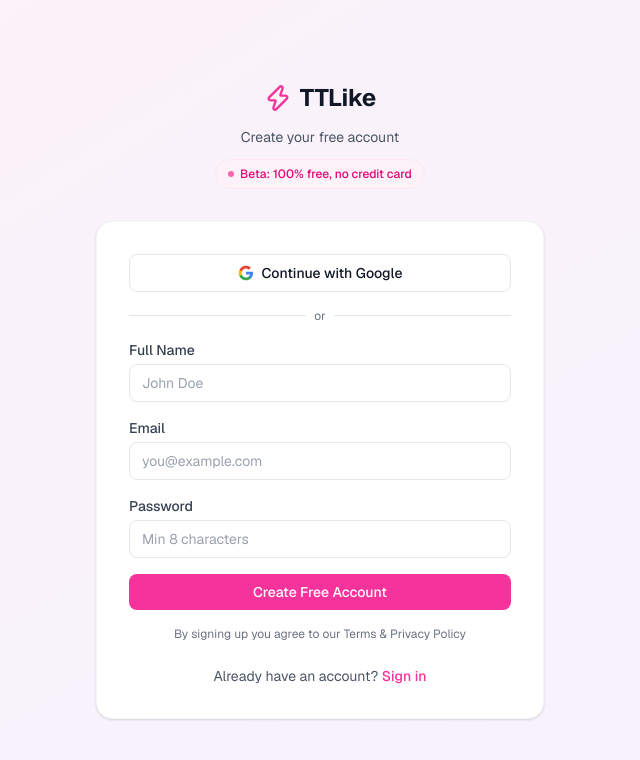
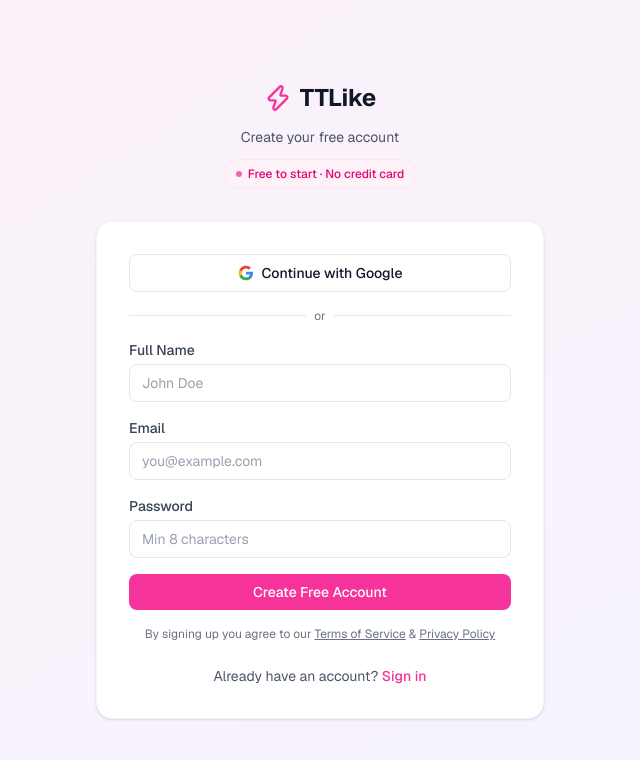
Before and after one commit to Halfyears/TTLike, a Next.js app: page /auth/signup in a window 1280 px wide. Shown: the top 760 px of the page, without its empty margins (320-960 px from the left). Built offline with nearby package versions, Linux system fonts and the light colour scheme.

Commit message:
feat: Google OAuth — upsert Prisma user on callback, fix Terms/Privacy links

```diff
--- a/app/auth/callback/route.ts
+++ b/app/auth/callback/route.ts
@@ -20,6 +20,30 @@
     const supabase = await createClient()
     const { error } = await supabase.auth.exchangeCodeForSession(code)
     if (!error) {
+      // ── Upsert Prisma User — ensures OAuth users have a DB record ────────────
+      ;(async () => {
+        try {
+          const { data: { user } } = await supabase.auth.getUser()
+          if (!user?.email) return
+          const meta = user.user_metadata ?? {}
+          await prisma.user.upsert({
+            where: { email: user.email },
+            create: {
+              id: user.id,
+              email: user.email,
+              name: meta.full_name ?? meta.name ?? null,
+              avatarUrl: meta.avatar_url ?? meta.picture ?? null,
+              updatedAt: new Date().toISOString(),
+            },
+            update: {
+              name: meta.full_name ?? meta.name ?? undefined,
+              avatarUrl: meta.avatar_url ?? meta.picture ?? undefined,
+              updatedAt: new Date().toISOString(),
+            },
+          })
+        } catch { /* non-fatal — user can still access the app */ }
+      })()
+
       // ── REQ-A1: Affiliate attribution (inlined — no internal fetch) ──────────
       // Read the `ref` cookie set when the user followed an affiliate link
       // (/api/auth/affiliate/[code]). Done inline to avoid forwarding cookies.
--- a/app/auth/signup/SignupForm.tsx
+++ b/app/auth/signup/SignupForm.tsx
@@ -77,7 +77,12 @@
         <Input id="email" type="email" label="Email" placeholder="you@example.com" value={email} onChange={e => setEmail(e.target.value)} required />
         <Input id="password" type="password" label="Password" placeholder="Min 8 characters" value={password} onChange={e => setPassword(e.target.value)} minLength={8} required />
         <Button type="submit" className="w-full" loading={loading}>Create Free Account</Button>
-        <p className="text-xs text-center text-gray-500">By signing up you agree to our Terms &amp; Privacy Policy</p>
+        <p className="text-xs text-center text-gray-500">
+          By signing up you agree to our{' '}
+          <a href="/terms" className="underline hover:text-gray-700">Terms of Service</a>
+          {' '}&amp;{' '}
+          <a href="/privacy" className="underline hover:text-gray-700">Privacy Policy</a>
+        </p>
       </form>
     </div>
   )
--- a/app/auth/signup/page.tsx
+++ b/app/auth/signup/page.tsx
@@ -16,7 +16,7 @@
           <p className="text-gray-600 text-sm mt-2">Create your free account</p>
           <div className="mt-3 inline-flex items-center gap-1.5 bg-pink-50 text-pink-600 text-xs font-medium px-3 py-1.5 rounded-full border border-pink-100">
             <span className="h-1.5 w-1.5 rounded-full bg-pink-500 animate-pulse" />
-            Beta: 100% free, no credit card
+            Free to start · No credit card
           </div>
         </div>
 
```
